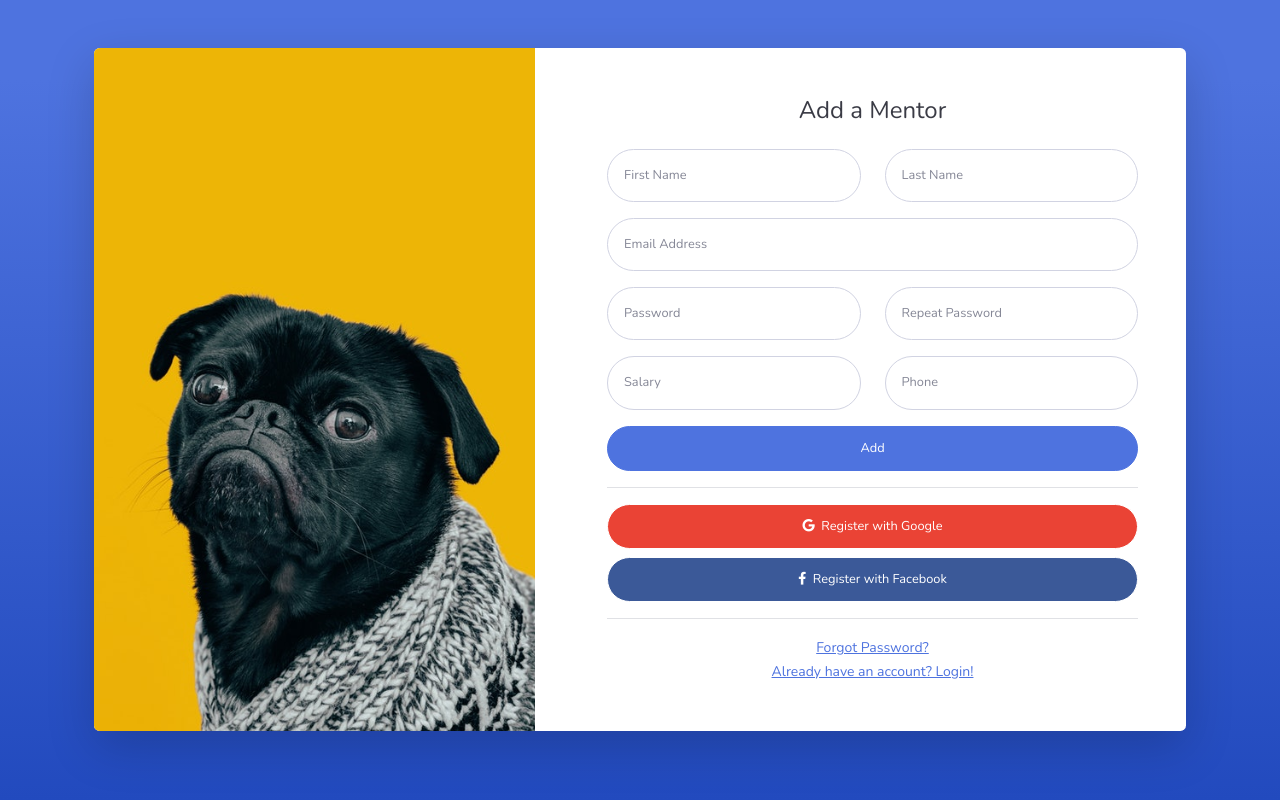
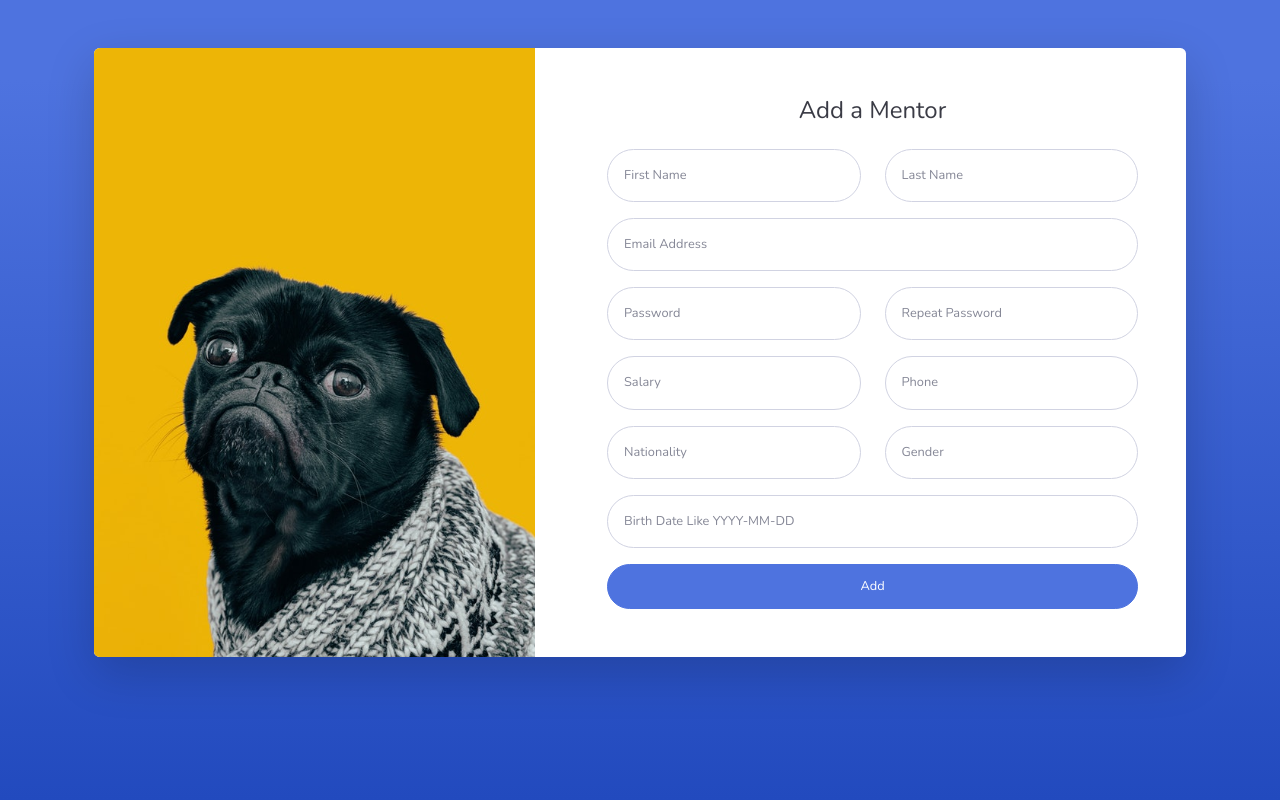
Before and after one commit to AhmedFatthy1040/Learning-Management-System, a PHP site: page /Admin/add-mentor.php in a window 1280 px wide. Run offline with PHP 8.4, Linux system fonts and the light colour scheme.

Commit message:
Now Add-Mentor Page is Working Fine

```diff
--- a/Controllers/DBController.php
+++ b/Controllers/DBController.php
@@ -9,7 +9,7 @@ class DBController
 {
     private $host = "localhost";
     private $user = "root";
-    private $password = "sqXjKmW)JuYZAVa9";
+    private $password = "";
     private $database = "lms";
     private $port = "3306";
     private $conn;
@@ -24,7 +24,14 @@ class DBController
             return true;
     }
 
-    function query($sql)
+    function query($sql) {
+        $result = $this->conn->query($sql);
+        if(!$result) {
+            die("Query failed: " . $this->conn->error);
+        }
+        return $result;
+    }
+    function Select($sql)
     {
         $result = $this->conn->query($sql);
         if (!$result) {
--- a/Controllers/UsersController.php
+++ b/Controllers/UsersController.php
@@ -14,7 +14,7 @@ class UsersController
         $this->db = new DBController();
         if ($this->db->connect()) {
             $query = "select * from mentor";
-            return $this->db->query($query);
+            return $this->db->Select($query);
         }
         else {
             echo "Error in Database Connection";
@@ -30,13 +30,13 @@ class UsersController
         $password = $Mentor->GetPassword();
         $email = $Mentor->getEmail();
         $salary = $Mentor->getSalary();
-        $nationality = "";
-        $gender = "";
-        $birthdate = "";
+        $nationality = $Mentor->getNationality();
+        $gender = $Mentor->GetGender();
+        $birthdate = $Mentor->getDateOfBirth();
         $final_rate = 0;
 
         if ($this->db->connect()) {
-            $query = "insert into mentor values (, '$fname', '$lname', '$password', '$nationality', '$gender', '', '$email', '$phone', (double)$salary, (double)$final_rate)";
+            $query = "insert into mentor(fname, lname, password, email, nationality, gender, birthdate, phone, salary) values ('$fname' , '$lname', '$password', '$email', '$nationality', '$gender', '$birthdate', '$phone', $salary);";
             return $this->db->query($query);
         }
         else {
--- a/Controllers/ValidationController.php
+++ b/Controllers/ValidationController.php
@@ -7,11 +7,11 @@ class ValidationController
     public function CheckForAdmin(): bool
     {
         session_start();
-        if (!isset($_SESSION["id"])) {
+        if (!isset($_SESSION["userID"])) {
             return false;
         }
         else {
-            if ($_SESSION["userRole"]  < "1000") {
+            if ($_SESSION["userID"]  <= "1000") {
                 return true;
             }
             else {
--- a/Models/Mentor.php
+++ b/Models/Mentor.php
@@ -23,7 +23,7 @@ class Mentor extends Person{
     Public function getRate(){
         return $this->Rate;
     }
-    Public function Nationality(){
+    Public function getNationality(){
         return $this->Nationality;
     }
     Public function getDateOfBirth(){
--- a/Models/Person.php
+++ b/Models/Person.php
@@ -4,6 +4,7 @@
     {
         Private $Id;
         Private $Password;
+        Private $Gender;
 
         public function SetPassword($Password)
         {
@@ -23,7 +24,17 @@
         {
            return $this->Id=$Id;
         }
+
+        public function GetGender()
+        {
+            return $this->Gender;
+        }
+
+        public function SetGender($Gender)
+        {
+            $this->Gender=$Gender;
+        }
+
     }
 
-
 ?>
--- a/Views/Admin/add-mentor.php
+++ b/Views/Admin/add-mentor.php
@@ -12,24 +12,31 @@
     $MentorController = new UsersController();
     $ErrorMessage = "";
 
-    if (isset($_POST["fname"]) && isset($_POST["lname"]) && isset($_POST["email"]) && isset($_POST["password"]) && isset($_POST["salary"]) && isset($_POST["phone"])) {
-        if (!empty($_POST["fname"]) && !empty($_POST["lname"]) && !empty($_POST["email"]) && !empty($_POST["password"]) && !empty($_POST["salary"]) && !empty($_POST["phone"])) {
+    if (isset($_POST["first_name"]) && isset($_POST["email"]) && isset($_POST["password"]) && isset($_POST["salary"]) && isset($_POST["phone"])) {
+        if (!empty($_POST["first_name"]) && !empty($_POST["last_name"]) && !empty($_POST["email"]) && !empty($_POST["password"]) && !empty($_POST["salary"]) && !empty($_POST["phone"])) {
             $Mentor = new Mentor();
-            $Mentor->setFirstName($_POST["fname"]);
-            $Mentor->setLastName($_POST["lname"]);
+            $Mentor->setFirstName($_POST["first_name"]);
+            $Mentor->setLastName($_POST["last_name"]);
             $Mentor->setEmail($_POST["email"]);
             $Mentor->setSalary($_POST["salary"]);
             $Mentor->SetPassword($_POST["password"]);
             $Mentor->setPhoneNumber($_POST["phone"]);
+            $Mentor->setDateOfBirth($_POST["birthDate"]);
+            $Mentor->setNationality($_POST["nationality"]);
+            $Mentor->SetGender($_POST["gender"]);
 
             if ($MentorController->AddMentors($Mentor)) {
                 header("location: dashboard.php");
             }
             else {
-                $ErrorMessage = "Error!.. Please Try Again";
+                $ErrorMessage =  "Error!.. Please Try Again";
             }
         }
+        else
+            $ErrorMessage = "Error";
     }
+    else
+        $ErrorMessage = "Error";
 
 ?>
 <!DOCTYPE html>
@@ -38,7 +45,7 @@
 <head>
     <meta charset="utf-8">
     <meta name="viewport" content="width=device-width, initial-scale=1.0, shrink-to-fit=no">
-    <title>Register - LMS</title>
+    <title>Add Mentor - LMS</title>
     <link rel="stylesheet" href="../assets/bootstrap/css/bootstrap.min.css">
     <link rel="stylesheet" href="https://fonts.googleapis.com/css?family=Nunito:200,200i,300,300i,400,400i,600,600i,700,700i,800,800i,900,900i&amp;display=swap">
     <link rel="stylesheet" href="../assets/fonts/fontawesome-all.min.css">
@@ -58,7 +65,7 @@
                             <h4 class="text-dark mb-4">Add a Mentor</h4>
                         </div>
 <!--                        ========================================================================-->
-                        <form class="user">
+                        <form class="user" method="POST">
                             <div class="row mb-3">
                                 <div class="col-sm-6 mb-3 mb-sm-0"><input class="form-control form-control-user" type="text" id="exampleFirstName" placeholder="First Name" name="first_name"></div>
                                 <div class="col-sm-6"><input class="form-control form-control-user" type="text" id="exampleLastName" placeholder="Last Name" name="last_name"></div>
@@ -70,15 +77,19 @@
 
                             </div>
                             <div class="row mb-3">
-                                <div class="col-sm-6"><input class="form-control form-control-user" type="salary" id="exampleSalary" placeholder="Salary" name="salary"></div>
+                                <div class="col-sm-6 mb-3 mb-sm-0"><input class="form-control form-control-user" type="salary" id="exampleSalary" placeholder="Salary" name="salary"></div>
                                 <div class="col-sm-6 mb-3 mb-sm-0"><input class="form-control form-control-user" type="phone" id="examplePhone" placeholder="Phone" name="phone"></div>
                             </div>
+                            <div class="row mb-3">
+                                <div class="col-sm-6 mb-3 mb-sm-0"><input class="form-control form-control-user" type="nationality" id="exampleNationality" placeholder="Nationality" name="nationality"></div>
+                                <div class="col-sm-6 mb-3 mb-sm-0"><input class="form-control form-control-user" type="gender" id="exampleGender" placeholder="Gender" name="gender"></div>
+                            </div>
+                            <div class="mb-3"><input class="form-control form-control-user" type="birthOfDate" id="exampleInputBirthDate" aria-describedby="birthDate" placeholder="Birth Date Like YYYY-MM-DD" name="birthDate"></div>
                             <button class="btn btn-primary d-block btn-user w-100" type="submit">Add</button>
-                            <hr><a class="btn btn-primary d-block btn-google btn-user w-100 mb-2" role="button"><i class="fab fa-google"></i>&nbsp; Register with Google</a><a class="btn btn-primary d-block btn-facebook btn-user w-100" role="button"><i class="fab fa-facebook-f"></i>&nbsp; Register with Facebook</a>
-                            <hr>
+
                         </form>
-                        <div class="text-center"><a class="small" href="forgot-password.html">Forgot Password?</a></div>
-                        <div class="text-center"><a class="small" href="login.html">Already have an account? Login!</a></div>
+
+
                     </div>
                 </div>
             </div>
--- a/Views/Admin/dashboard.php
+++ b/Views/Admin/dashboard.php
@@ -11,8 +11,11 @@
 ?>
 </style>
 <?php
+
+
+
 // connect to the database
-$conn = mysqli_connect('localhost', 'root', 'sqXjKmW)JuYZAVa9', 'lms','3306');
+$conn = mysqli_connect('localhost', 'root', '', 'lms','3306');
 
 // check connection
 if(!$conn){
```
Also changed, not shown: Controllers/AuthController.php (+4 -4 lines), Views/Auth/login.php (+4 -4 lines).
